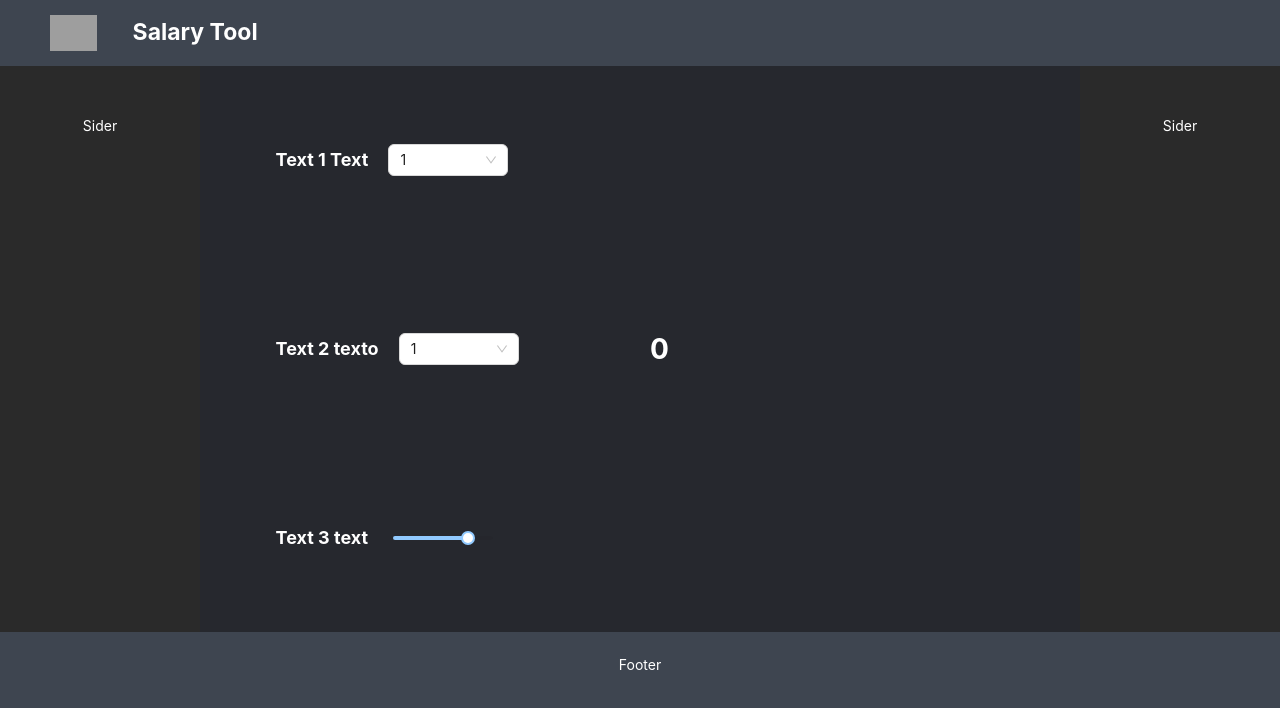
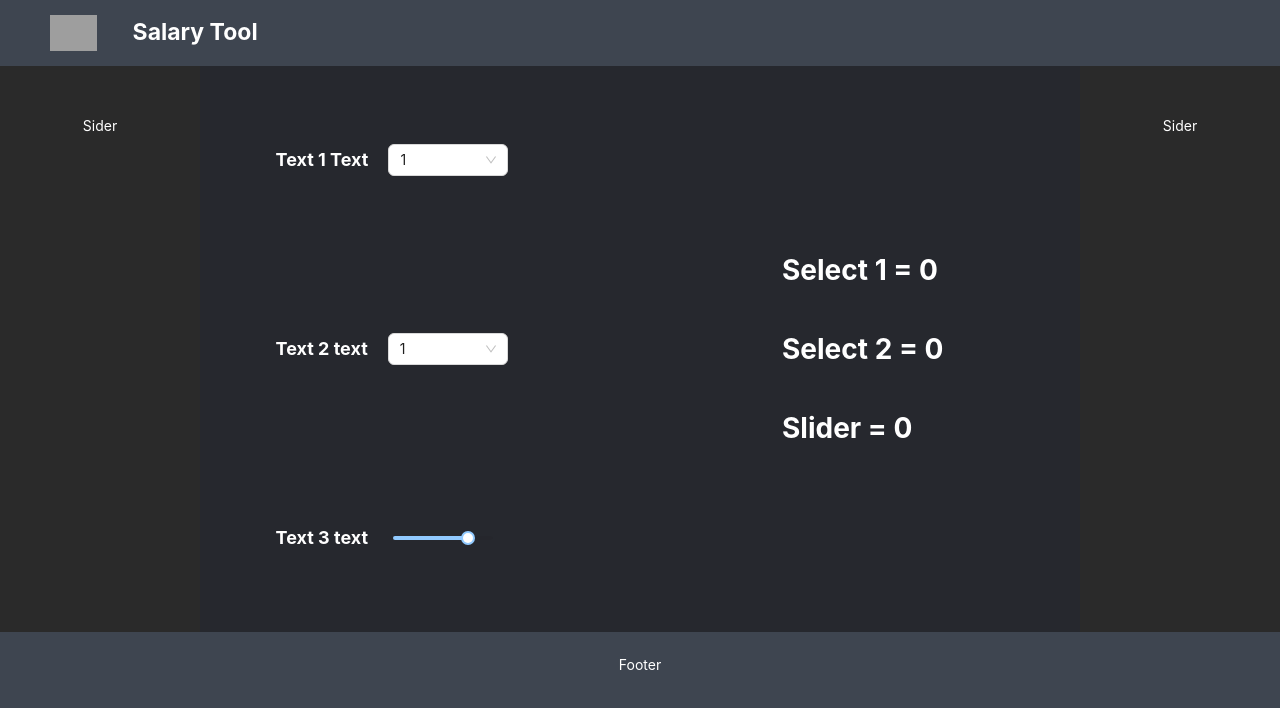
Before and after one commit to NicolasCasClew/SalaryFrontend, a React (Create React App) app: page / in a window 1280 px wide. Shown: the top 708 px of the page. Built offline with nearby package versions, Linux system fonts and the light colour scheme; grey boxes are pictures that could not be loaded.

Commit message:
inputs separated into diferent outputs, added hooks for that

```diff
--- a/src/components/App.tsx
+++ b/src/components/App.tsx
@@ -6,15 +6,21 @@ import { Test1 } from "./test1";
 const { Header, Content, Footer, Sider } = Layout;
 
 function App() {
-  const [counter, setCounter] = useState(0);
-  const handleChange = (value: number) => {
+  const [select1counter, setselect1Counter] = useState(0);
+  const [select2counter, setselect2Counter] = useState(0);
+  const [slidercounter, setsliderCounter] = useState(0);
+  const handleselect1Change = (value: number) => {
     console.log(`selected ${value}`);
-    setCounter(value);
+    setselect1Counter(value);
+  };
+  const handleselect2Change = (value: number) => {
+    console.log(`selected ${value}`);
+    setselect2Counter(value);
   };
 
   const sliderChange = (value: number) => {
     console.log(`selected ${value}`);
-    setCounter(value);
+    setsliderCounter(value);
   };
   return (
     <div>
@@ -36,7 +42,7 @@ function App() {
                 <Select
                   style={{ width: 120 }}
                   defaultValue={1}
-                  onChange={handleChange}
+                  onChange={handleselect1Change}
                   options={[
                     { value: 1, label: "1" },
                     { value: 2, label: "2" },
@@ -46,10 +52,10 @@ function App() {
                 />
               </div>
               <div className="selector">
-                <h4 className="txt">Text 2 texto</h4>
+                <h4 className="txt">Text 2 text</h4>
                 <Select
                   style={{ width: 120 }}
-                  onChange={handleChange}
+                  onChange={handleselect2Change}
                   defaultValue={1}
                   options={[
                     { value: 1, label: "1" },
@@ -72,7 +78,12 @@ function App() {
                 </div>
               </div>
             </div>
-            <h1>{counter}</h1>
+            <div style={{ paddingLeft: "15%" }}>
+              <h1>Select 1 = {select1counter}</h1>
+              <h1>Select 2 = {select2counter}</h1>
+              <h1>Slider = {slidercounter}</h1>
+              <h1></h1>
+            </div>
           </Content>
           <Sider className="siderStyle">Sider</Sider>
         </Layout>
```
